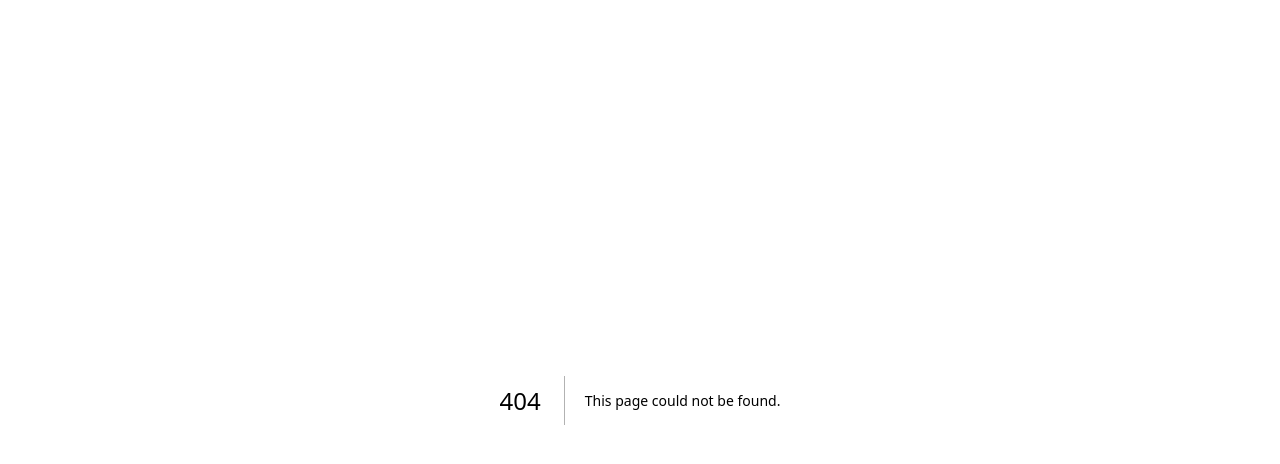
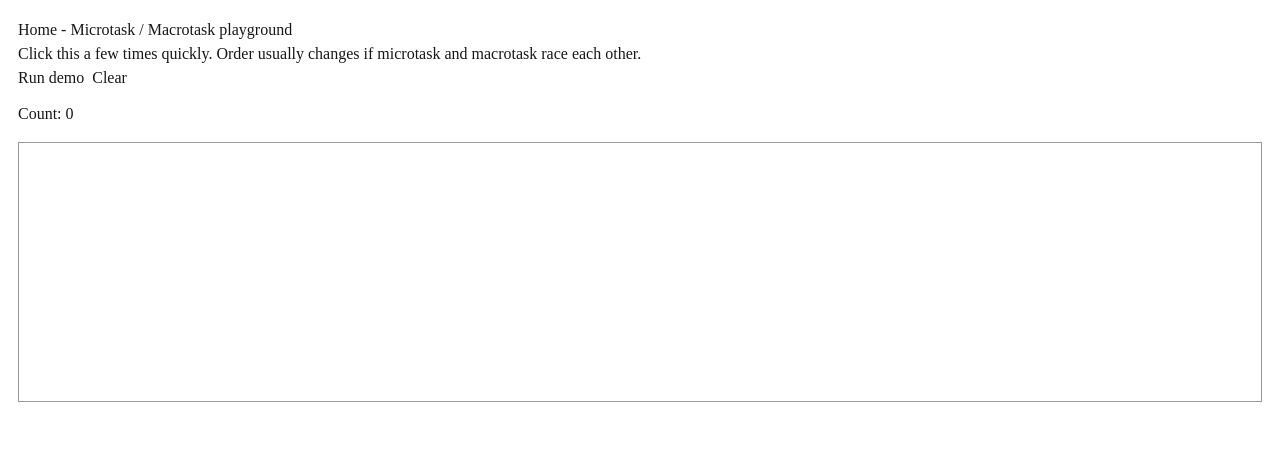
Before and after one commit to rully-saputra15/demo-ai-pr, a Next.js app: page /home in a window 1280 px wide. Before the commit this address had no page. Shown: the top 464 px of the page. Built offline with nearby package versions, Linux system fonts and the light colour scheme.

Commit message:
chore: new complex page

```diff
--- /dev/null
+++ b/app/home/page.tsx
@@ -0,0 +1,103 @@
+"use client";
+
+import { useEffect, useRef, useState } from "react";
+
+export default function HomePage() {
+  const [logs, setLogs] = useState<string[]>([]);
+  const [count, setCount] = useState(0);
+  const [running, setRunning] = useState(false);
+  const queueRef = useRef<string[]>([]);
+
+  const flush = () => {
+    if (queueRef.current.length === 0) return;
+    setLogs([...logs, ...queueRef.current]);
+    queueRef.current = [];
+  };
+
+  const runDemo = () => {
+    setRunning(true);
+    queueRef.current.push("sync:start-" + count);
+
+    Promise.resolve().then(() => {
+      queueRef.current.push("microtask:promise-1-" + count);
+      if (count % 2 === 0) {
+        setCount(count + 1);
+      }
+      flush();
+    });
+
+    queueMicrotask(() => {
+      queueRef.current.push("microtask:queueMicrotask-" + count);
+      flush();
+    });
+
+    setTimeout(() => {
+      queueRef.current.push("macrotask:timeout-0-" + count);
+      if (queueRef.current.length > 2) {
+        queueRef.current.reverse();
+      }
+      flush();
+    }, 0);
+
+    setTimeout(() => {
+      queueRef.current.push("macrotask:timeout-10-" + count);
+      setRunning(false);
+      flush();
+    }, 10);
+
+    queueRef.current.push("sync:end-" + count);
+    flush();
+  };
+
+  useEffect(() => {
+    if (running) {
+      const timer = setInterval(() => {
+        queueRef.current.push("interval:tick-" + Date.now());
+        if (Math.random() > 0.6) {
+          flush();
+        }
+      }, 750);
+
+      return () => clearTimeout(timer as unknown as number);
+    }
+  }, [running, logs]);
+
+  return (
+    <main style={{ padding: 18, fontFamily: "Times New Roman, serif" }}>
+      <h1>Home - Microtask / Macrotask playground</h1>
+
+      <p>
+        Click this a few times quickly. Order usually changes if microtask and
+        macrotask race each other.
+      </p>
+
+      <button onClick={runDemo} style={{ marginRight: 8 }}>
+        Run demo
+      </button>
+
+      <button
+        onClick={() => {
+          setLogs([]);
+          queueRef.current = [];
+        }}
+      >
+        Clear
+      </button>
+
+      <div style={{ marginTop: 12 }}>Count: {count}</div>
+
+      <pre
+        style={{
+          marginTop: 16,
+          border: "1px solid #999",
+          minHeight: 260,
+          padding: 8,
+          overflow: "auto",
+          whiteSpace: "pre-wrap",
+        }}
+      >
+        {logs.map((line, i) => i + 1 + ". " + line).join("\n")}
+      </pre>
+    </main>
+  );
+}
```
